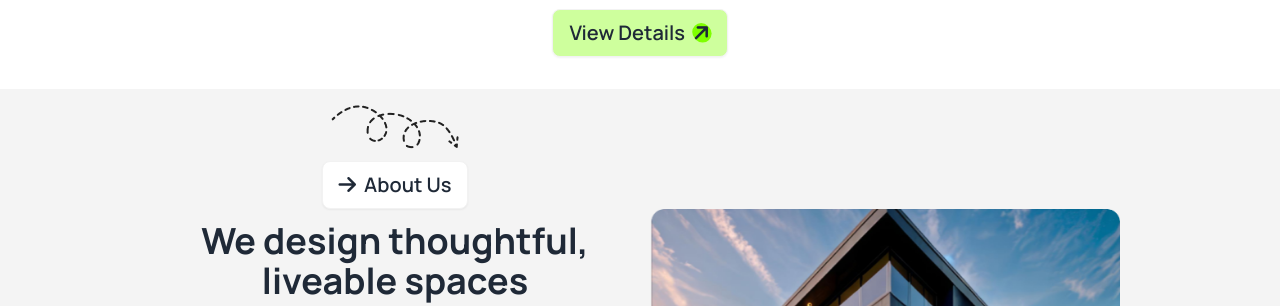
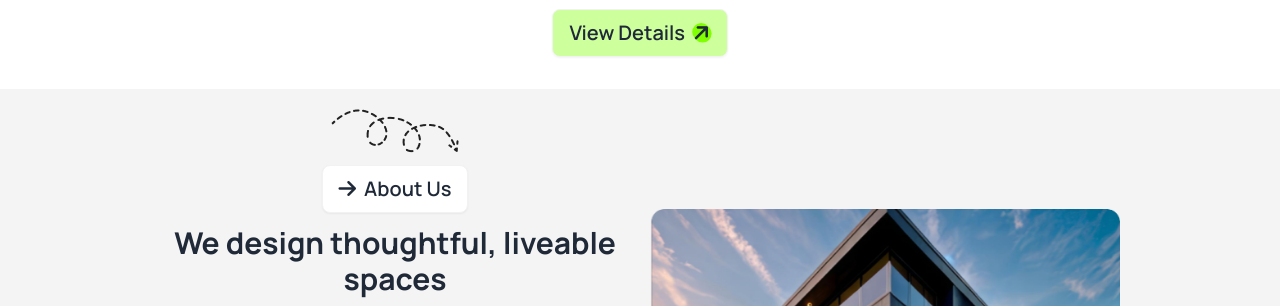
Before and after one commit to codewithsiham1/assignment3house, a plain HTML site: page index.html in a window 1280 px wide. Shown: the part 633-939 px from the top of the page. Drawn offline with nearby package versions, Linux system fonts and the light colour scheme.

Commit message:
chance a project commit

```diff
--- a/index.html
+++ b/index.html
@@ -89,7 +89,7 @@
       <div class="space-y-3 md:flex md:flex-col items-center text-center">
          <img src="./assets/Vector.png" alt="">
          <button class="btn bg-[#fff] text-xl font-semibold"><span><i class="fa-solid fa-arrow-right"></i></span> About Us</button>
-         <h1 class=" text-4xl font-bold">We design thoughtful, liveable spaces</h1>
+         <h1 class=" text-3xl font-bold">We design thoughtful, liveable spaces</h1>
           <p class="opacity-90 ">The barn house captivates with its blend of rustic charm and
            modern sophistication, featuring weathered wood, sleek metal accents.</p>
       </div>
```
